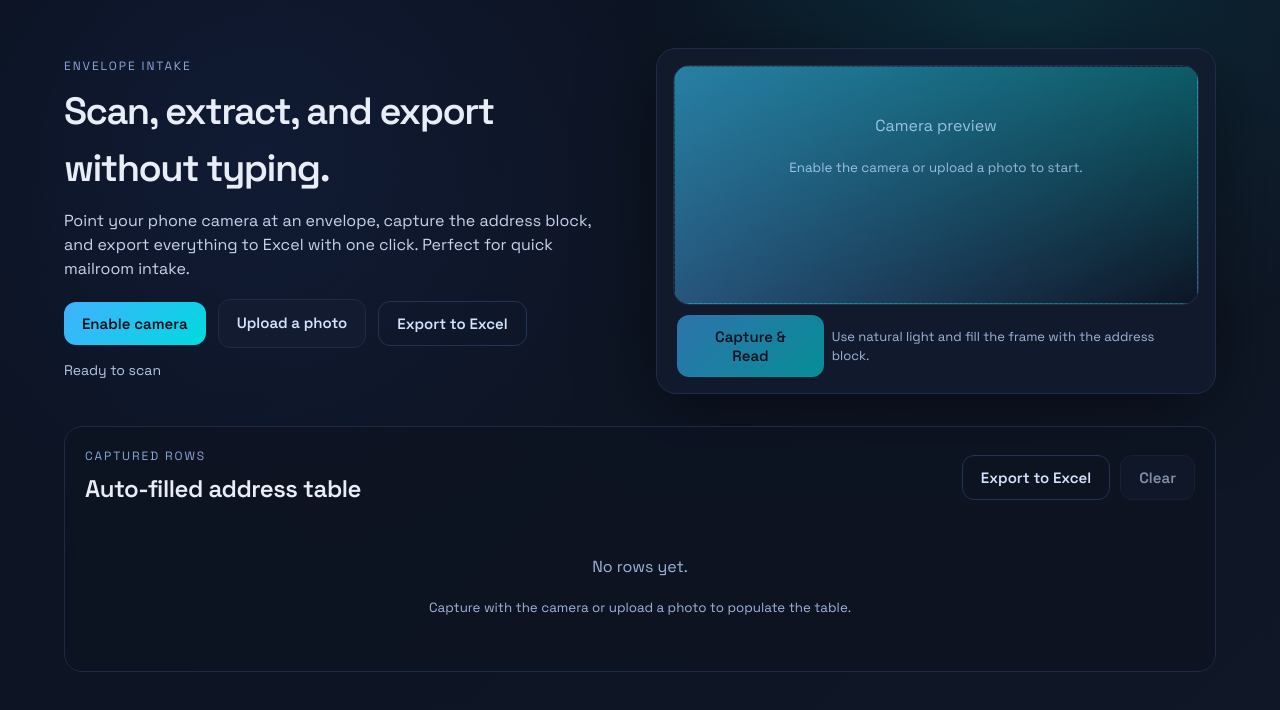
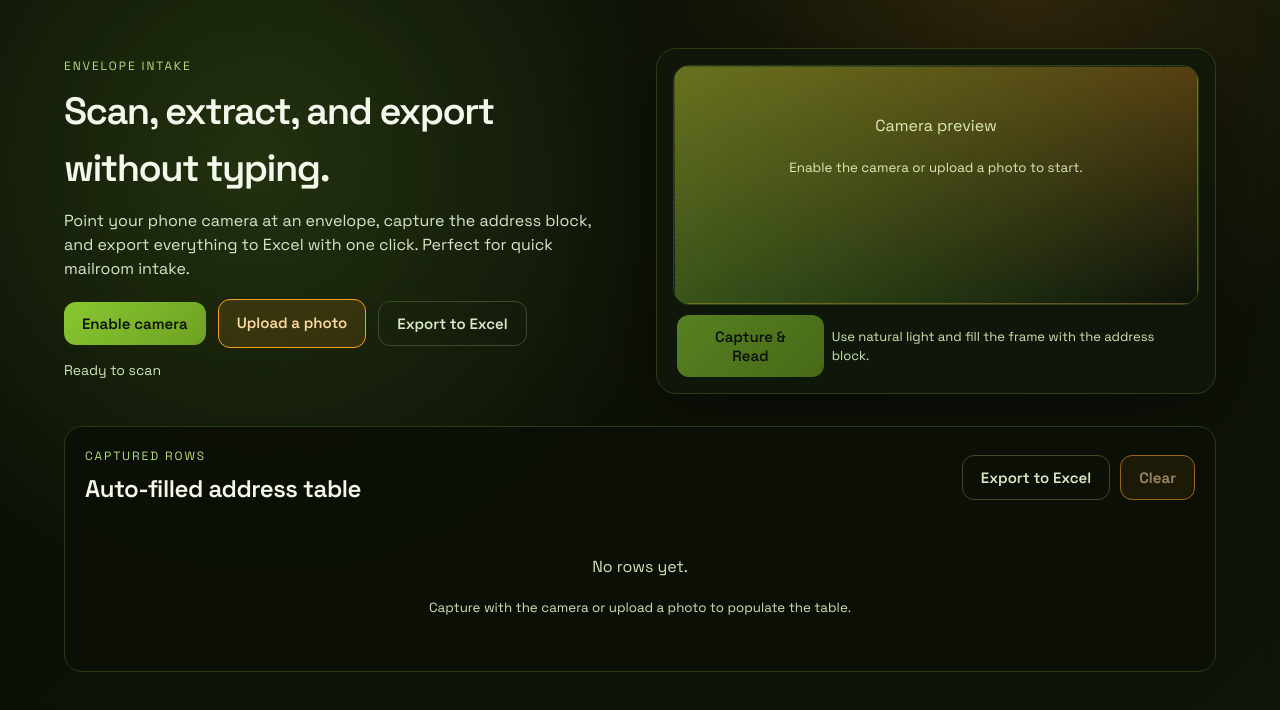
Before and after one commit to Ngwero/Phanero-envelope-reader-, a React (Vite) app: page / in a window 1280 px wide. Shown: the top 710 px of the page. Built offline with nearby package versions, Linux system fonts and the light colour scheme.

Commit message:
style: apply brand colors

```diff
--- a/src/App.css
+++ b/src/App.css
@@ -2,7 +2,7 @@
   max-width: 1200px;
   margin: 0 auto;
   padding: 48px 24px 64px;
-  color: #e8edf7;
+  color: #f4f7ec;
 }
 
 .hero {
@@ -20,7 +20,7 @@
 }
 
 .hero .lede {
-  color: #c8d3ec;
+  color: #d9e5c8;
   max-width: 560px;
   margin: 0 0 18px;
 }
@@ -29,7 +29,7 @@
   text-transform: uppercase;
   letter-spacing: 0.16em;
   font-size: 12px;
-  color: #8da6d8;
+  color: #b6dd7b;
   margin: 0;
 }
 
@@ -60,33 +60,33 @@ button:disabled {
 }
 
 .primary {
-  background: linear-gradient(135deg, #42b0ff, #00dbde);
-  color: #0a0f1d;
+  background: linear-gradient(135deg, #88c730, #6ea123);
+  color: #0c1206;
   border: none;
 }
 
 .secondary,
 label.secondary {
-  background: #121b2f;
-  border: 1px solid #1f2b43;
-  color: #d3e3ff;
+  background: rgba(250, 161, 28, 0.12);
+  border: 1px solid #faa11c;
+  color: #ffd9a1;
 }
 
 .ghost {
   background: transparent;
-  border: 1px solid #233354;
-  color: #d3e3ff;
+  border: 1px solid #3e4a27;
+  color: #dbe8c8;
 }
 
 button:hover,
 label.secondary:hover {
   transform: translateY(-1px);
-  border-color: #3d8bff;
+  border-color: #88c730;
 }
 
 .status {
   margin: 8px 0 4px;
-  color: #b7c7e6;
+  color: #d2e4b5;
   font-size: 14px;
 }
 
@@ -98,8 +98,8 @@ label.secondary:hover {
 }
 
 .camera-shell {
-  background: rgba(18, 27, 47, 0.8);
-  border: 1px solid #1e2c4a;
+  background: rgba(16, 24, 10, 0.9);
+  border: 1px solid #2a3d14;
   border-radius: 20px;
   padding: 16px;
   box-shadow: 0 18px 80px rgba(0, 0, 0, 0.45);
@@ -109,8 +109,8 @@ label.secondary:hover {
   position: relative;
   border-radius: 16px;
   overflow: hidden;
-  background: #0d1525;
-  border: 1px solid #1f2e49;
+  background: #0c1309;
+  border: 1px solid #2c3f15;
   min-height: 240px;
 }
 
@@ -126,7 +126,7 @@ label.secondary:hover {
   display: grid;
   place-items: center;
   padding: 32px;
-  color: #92a6cf;
+  color: #d2e4b5;
   gap: 4px;
 }
 
@@ -135,8 +135,8 @@ label.secondary:hover {
   inset: 0;
   pointer-events: none;
   background:
-    linear-gradient(90deg, rgba(66, 176, 255, 0.4), rgba(0, 0, 0, 0)),
-    linear-gradient(180deg, rgba(0, 219, 222, 0.35), rgba(0, 0, 0, 0));
+    linear-gradient(90deg, rgba(136, 199, 48, 0.35), rgba(0, 0, 0, 0)),
+    linear-gradient(180deg, rgba(250, 161, 28, 0.3), rgba(0, 0, 0, 0));
   mix-blend-mode: screen;
   border: 1px dashed rgba(255, 255, 255, 0.08);
 }
@@ -150,13 +150,13 @@ label.secondary:hover {
 }
 
 .hint {
-  color: #9fb5da;
+  color: #d0e4b2;
   font-size: 13px;
 }
 
 .panel {
-  background: rgba(14, 19, 33, 0.85);
-  border: 1px solid #1e2a45;
+  background: rgba(12, 16, 7, 0.9);
+  border: 1px solid #283b15;
   border-radius: 18px;
   padding: 20px;
   backdrop-filter: blur(6px);
@@ -184,7 +184,7 @@ label.secondary:hover {
 .table {
   margin-top: 12px;
   border-radius: 14px;
-  border: 1px solid #1f2d4b;
+  border: 1px solid #2b3f17;
   overflow: hidden;
 }
 
@@ -197,13 +197,13 @@ label.secondary:hover {
 }
 
 .table-head {
-  background: #111a2d;
+  background: #151e0d;
   font-weight: 700;
   letter-spacing: 0.01em;
 }
 
 .table-body .table-row:nth-child(odd) {
-  background: rgba(26, 36, 59, 0.35);
+  background: rgba(32, 44, 23, 0.35);
 }
 
 .table-row span {
@@ -215,13 +215,13 @@ label.secondary:hover {
 .table-row .raw {
   white-space: normal;
   line-height: 1.4;
-  color: #c4d6f4;
+  color: #e3f2d3;
 }
 
 .empty {
   text-align: center;
   padding: 32px;
-  color: #9fb5da;
+  color: #d0e4b2;
 }
 
 .hidden-canvas {
--- a/src/index.css
+++ b/src/index.css
@@ -4,8 +4,8 @@
   font-family: 'Space Grotesk', 'Helvetica Neue', Arial, sans-serif;
   line-height: 1.5;
   font-weight: 400;
-  color: #e8edf7;
-  background-color: #0b1221;
+  color: #f4f7ec;
+  background-color: #0c1206;
   font-synthesis: none;
   text-rendering: optimizeLegibility;
   -webkit-font-smoothing: antialiased;
@@ -19,9 +19,9 @@
 body {
   margin: 0;
   min-height: 100vh;
-  background: radial-gradient(circle at 20% 20%, rgba(66, 114, 255, 0.08), transparent 35%),
-    radial-gradient(circle at 80% 0%, rgba(0, 219, 222, 0.12), transparent 30%),
-    linear-gradient(135deg, #0b1221 0%, #101827 100%);
+  background: radial-gradient(circle at 20% 20%, rgba(136, 199, 48, 0.18), transparent 36%),
+    radial-gradient(circle at 80% 0%, rgba(250, 161, 28, 0.14), transparent 30%),
+    linear-gradient(135deg, #0b1006 0%, #0f1409 100%);
 }
 
 a {
```
